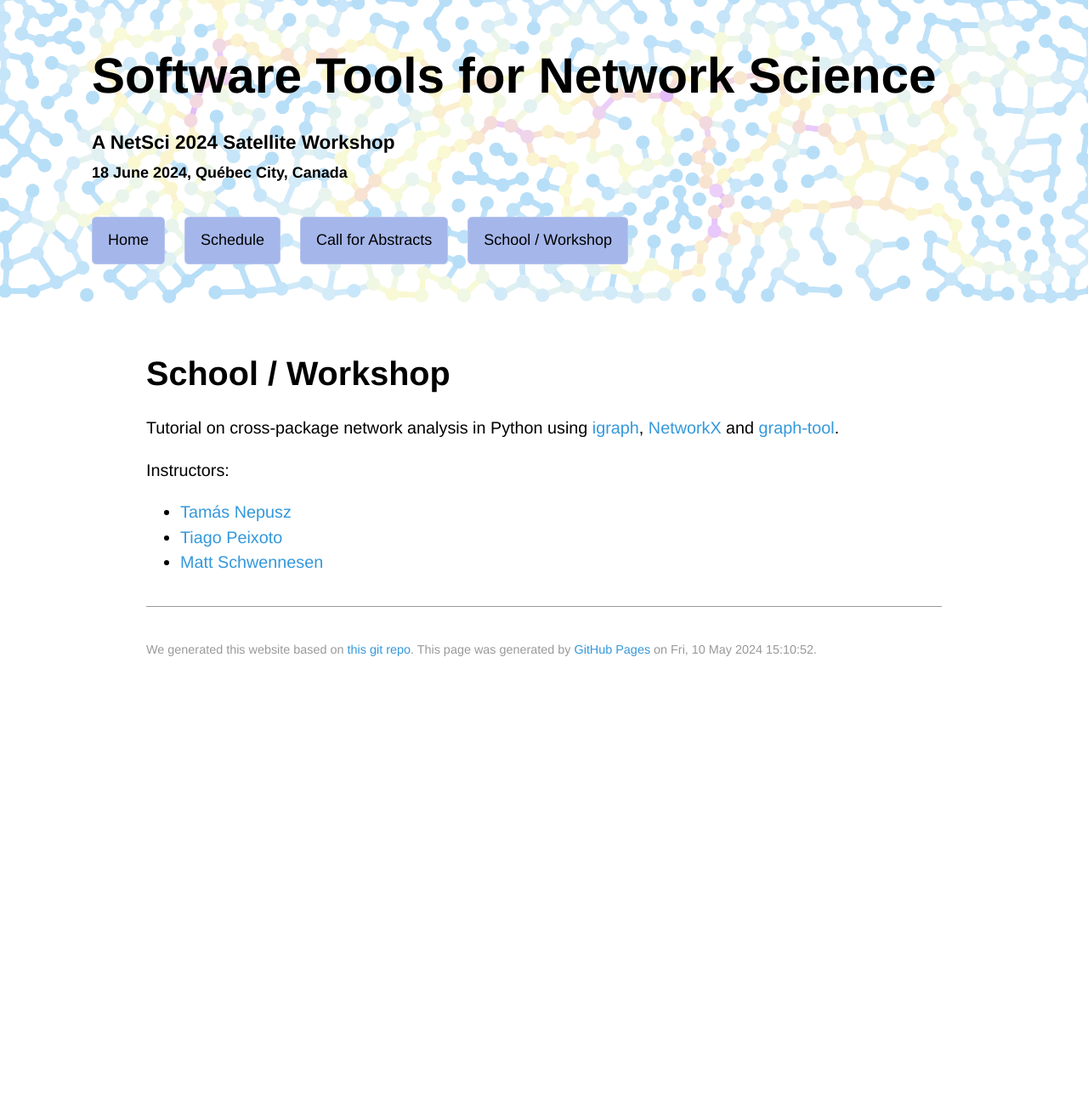
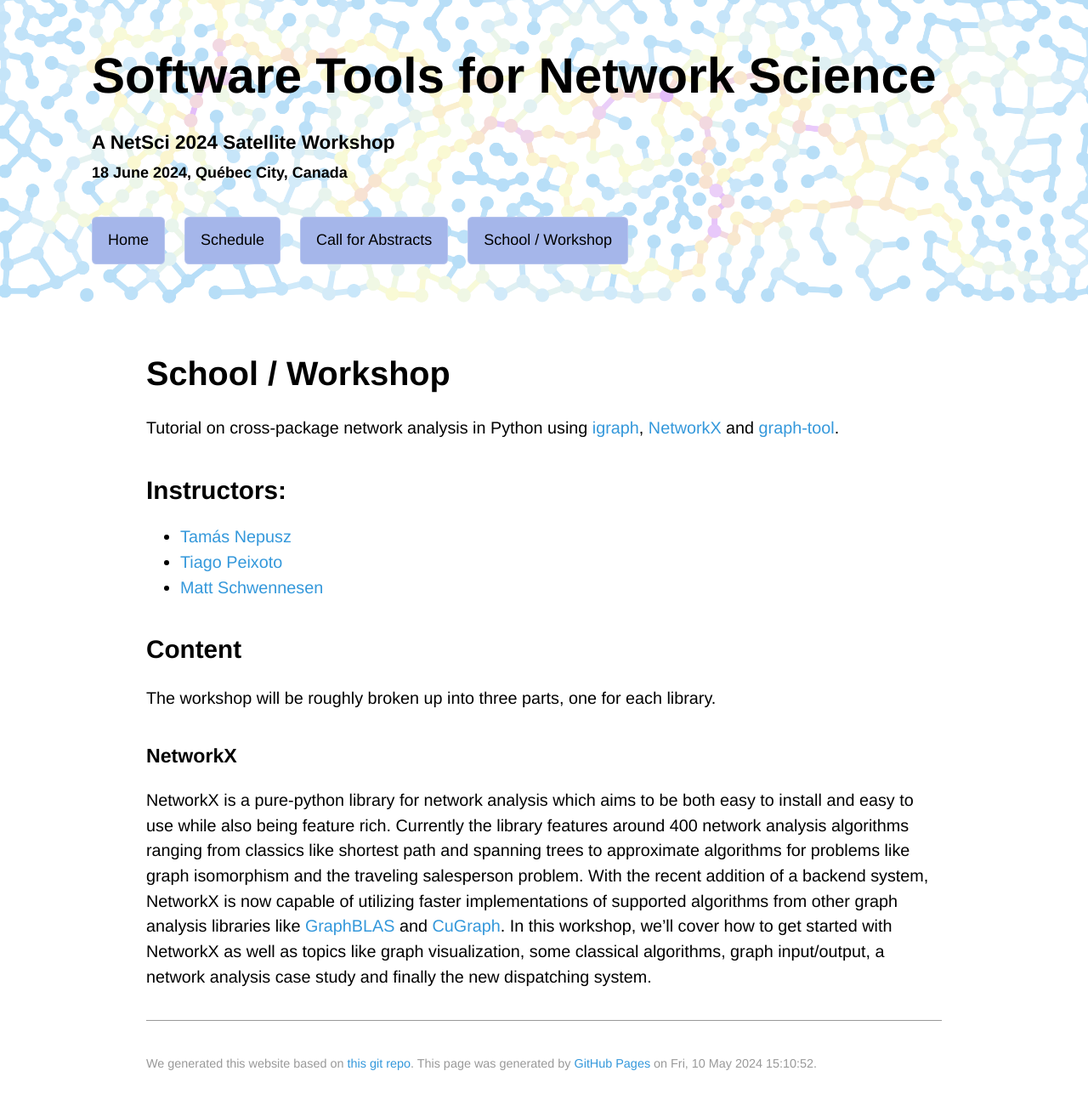
Before and after one commit to nas-col/netsci.nascol.net, a Jekyll site: the page built from school.md, in a window 1280 px wide. Shown: the whole page at 85% size. Built offline with Jekyll 4.4.1, drawn with Linux system fonts in a browser that asks for light colours; some web fonts are replaced; our own code applies the rules of GitHub Pages for plain Markdown files; before the commit the page ends 900 px from its top, so only the background shows below that.

Commit message:
update school.md with nx description

```diff
--- a/school.md
+++ b/school.md
@@ -6,8 +6,27 @@ layout: default
 
 Tutorial on cross-package network analysis in Python using [igraph](https://python.igraph.org), [NetworkX](https://networkx.org) and [graph-tool](https://graph-tool.skewed.de/).
 
-Instructors:
+## Instructors:
 
  - [Tamás Nepusz](http://github.com/ntamas/)
  - [Tiago Peixoto](https://skewed.de/tiago/)
  - [Matt Schwennesen](http://www.schwennesen.org/)
+
+## Content
+
+The workshop will be roughly broken up into three parts, one for each library.
+
+### NetworkX
+
+NetworkX is a pure-python library for network analysis which aims to be both
+easy to install and easy to use while also being feature rich. Currently the
+library features around 400 network analysis algorithms ranging from classics
+like shortest path and spanning trees to approximate algorithms for problems
+like graph isomorphism and the traveling salesperson problem. With the recent
+addition of a backend system, NetworkX is now capable of utilizing faster
+implementations of supported algorithms from other graph analysis libraries like
+[GraphBLAS](https://github.com/python-graphblas/graphblas-algorithms) and
+[CuGraph](https://github.com/rapidsai/cugraph/tree/branch-24.04/python/nx-cugraph).
+In this workshop, we'll cover how to get started with NetworkX as well as topics
+like graph visualization, some classical algorithms, graph input/output, a
+network analysis case study and finally the new dispatching system.
```
